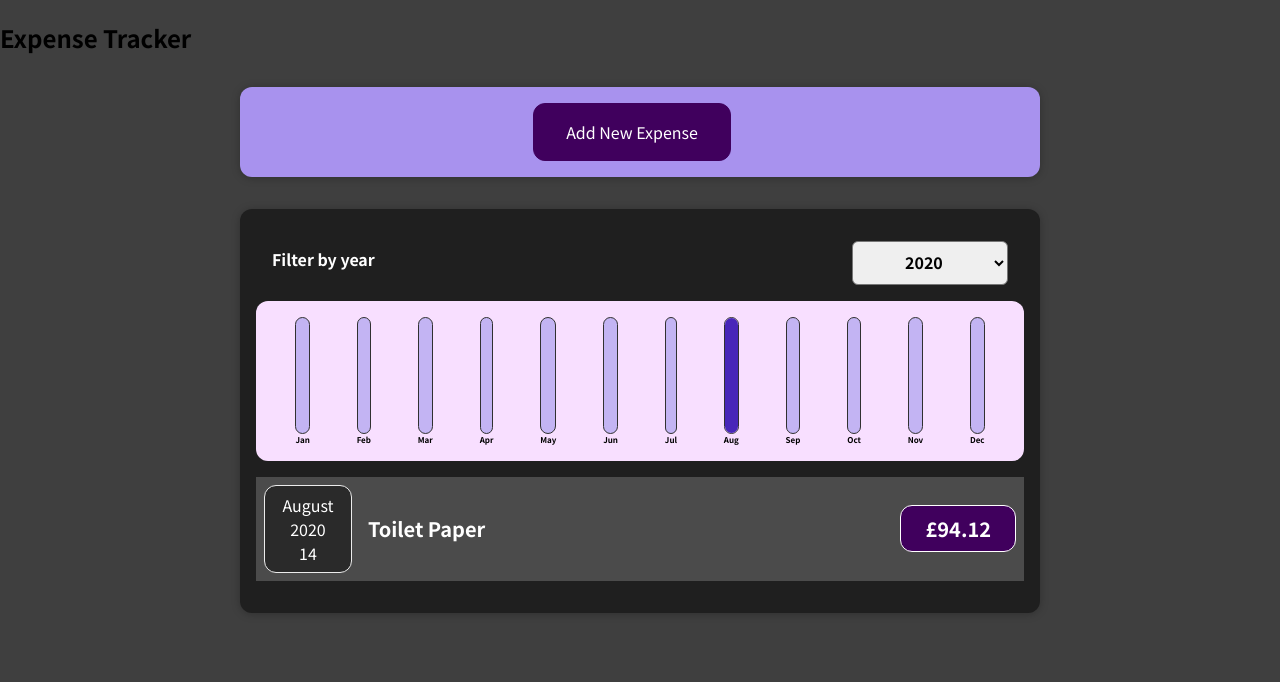
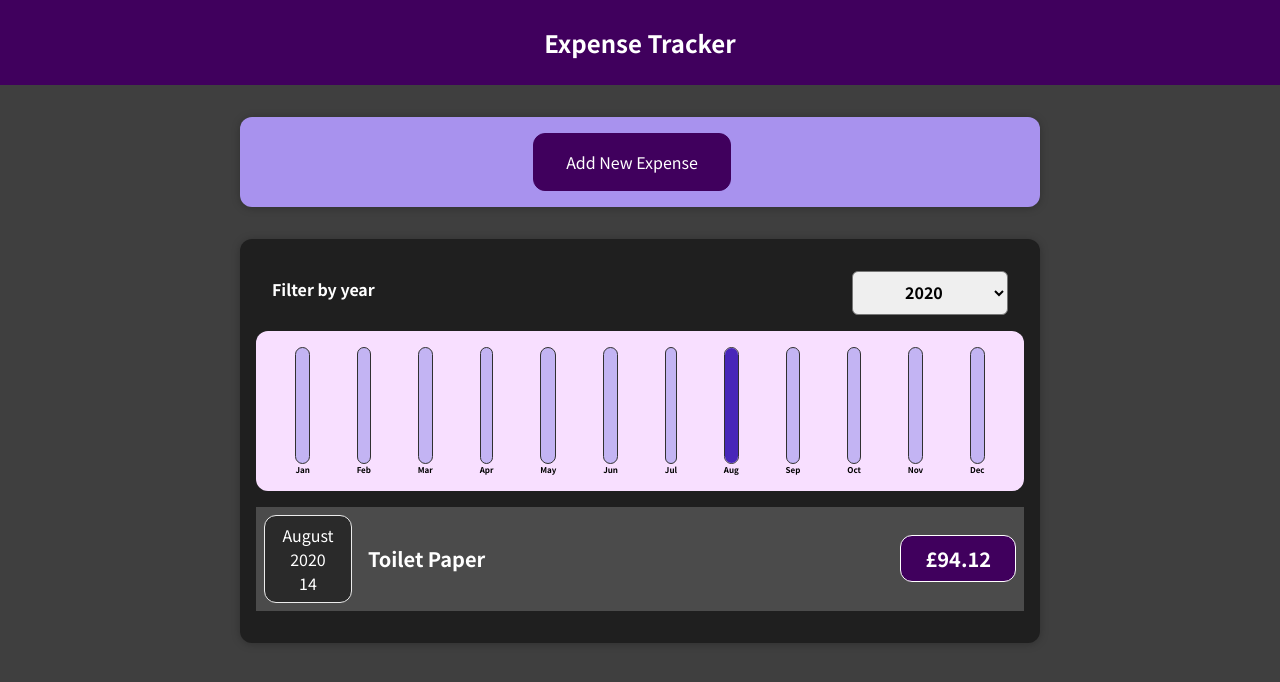
Before and after one commit to VICTOR554/expense-tracker, a React (Create React App) app: page / in a window 1280 px wide. Shown: the top 682 px of the page. Built offline with nearby package versions, Linux system fonts and the light colour scheme.

Commit message:
Added Header.js component to App.js

```diff
--- a/src/App.js
+++ b/src/App.js
@@ -1,6 +1,7 @@
 import Expenses from './components/Expenses/Expenses';
 import NewExpense from './components/NewExpense/NewExpense';
 import React, { useState } from 'react';
+import Header from './components/UI/Header';
 
 const initialExpenses = [
   {
@@ -35,9 +36,11 @@ function App() {
 
   return (
     <div>
-      <h2>Expense Tracker</h2>
-      <NewExpense onAddExpense={addExpenseHandler} />
-      <Expenses items={expenses} />
+      <Header />
+      <div>
+        <NewExpense onAddExpense={addExpenseHandler} />
+        <Expenses items={expenses} />
+      </div>
     </div>
   );
 }
```
